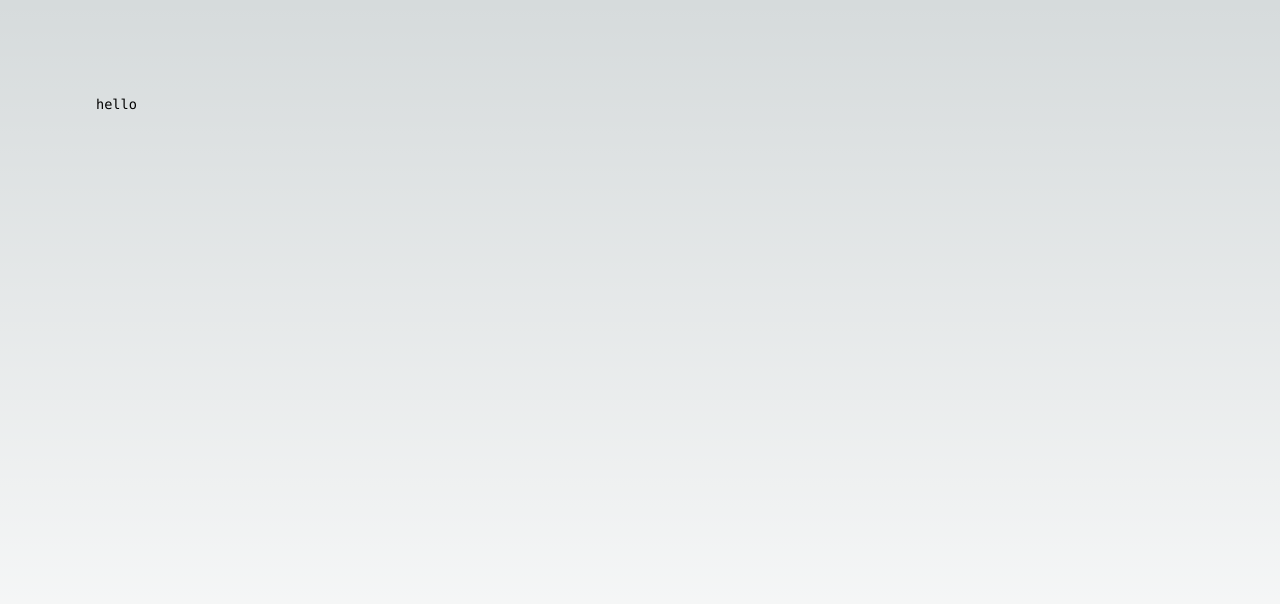
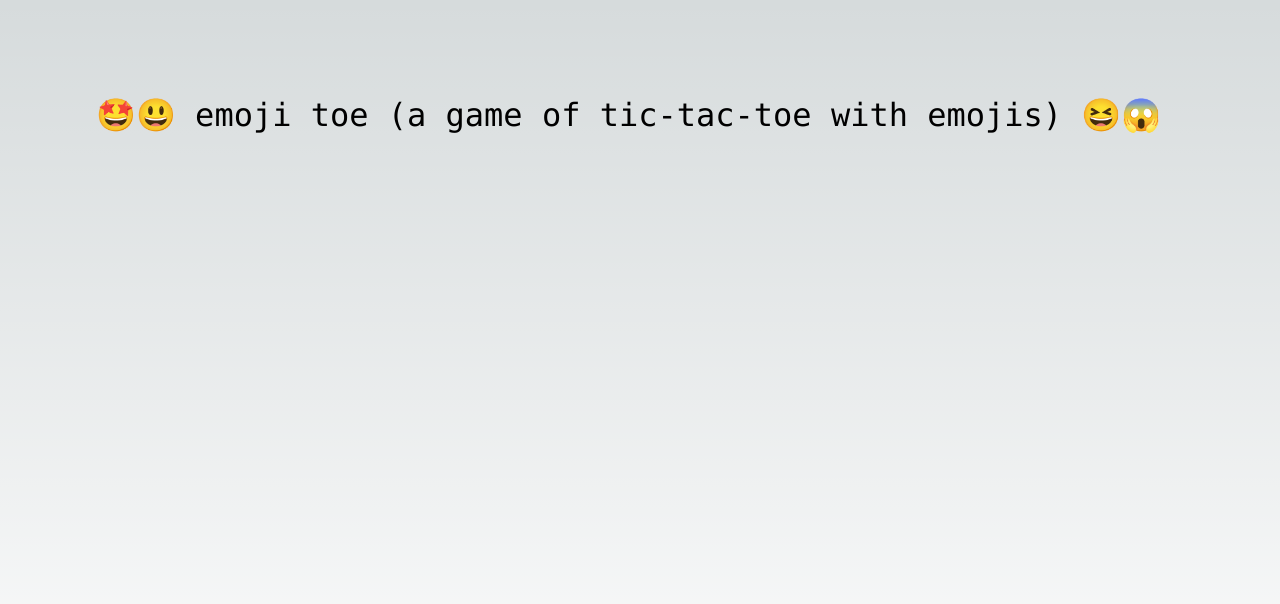
Before and after one commit to tinar9678/emoji-tic-tac-toe, a Next.js app in the folder emoji-toe/: page / in a window 1280 px wide. Shown: the top 604 px of the page. Built offline with nearby package versions, Linux system fonts and the light colour scheme.

Commit message:
Adds title

```diff
--- a/emoji-toe/app/page.js
+++ b/emoji-toe/app/page.js
@@ -4,7 +4,7 @@ export default function Home() {
   return (
     <main className={styles.main}>
       <div className={styles.description}>
-        hello
+        	&#129321;&#128515; emoji toe (a game of tic-tac-toe with emojis) &#128518;&#128561;
       </div>
     </main>
   )
--- a/emoji-toe/app/page.module.css
+++ b/emoji-toe/app/page.module.css
@@ -11,7 +11,7 @@
   display: inherit;
   justify-content: inherit;
   align-items: inherit;
-  font-size: 0.85rem;
+  font-size: 2rem;
   max-width: var(--max-width);
   width: 100%;
   z-index: 2;
```
